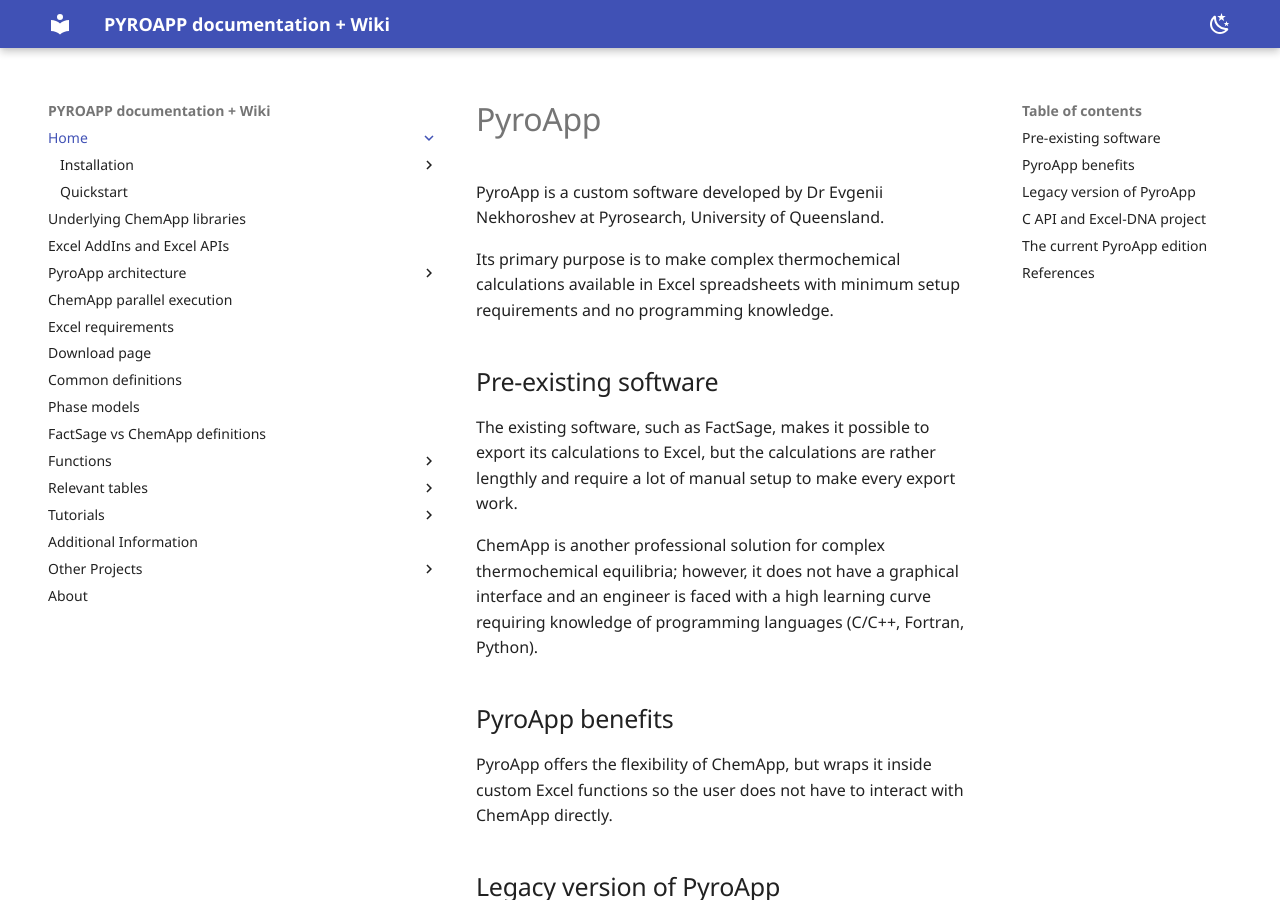
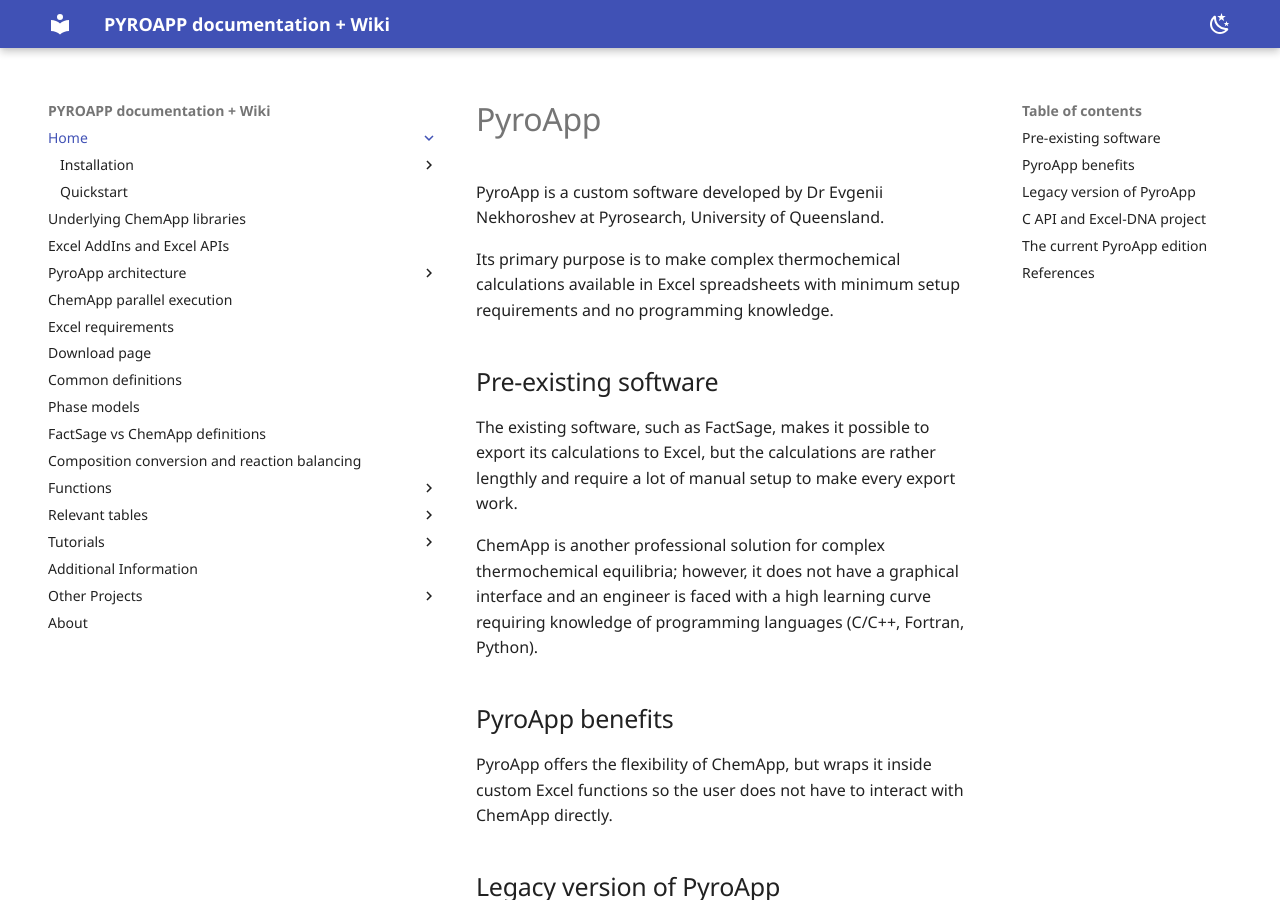
Before and after one commit to evnekdev/pyroapp-docs, an MkDocs documentation site: the page built from docs/index.md, in a window 1280 px wide and 900 px high. Built offline with MkDocs 1.6.1 and Material for MkDocs 9.7.7, drawn with Linux system fonts in a browser that asks for light colours; some web fonts are replaced.

Commit message:
more stubs

```diff
--- a/mkdocs.yml
+++ b/mkdocs.yml
@@ -58,6 +58,7 @@
   - Common definitions : common-definitions.md
   - Phase models : phase-models.md
   - FactSage vs ChemApp definitions: factsage-chemapp-definitions.md
+  - Composition conversion and reaction balancing : composition-conversion.md
 
   - Functions :
 
```
Also changed, not shown: docs/composition-conversion.md (added, +1 -0 lines).
